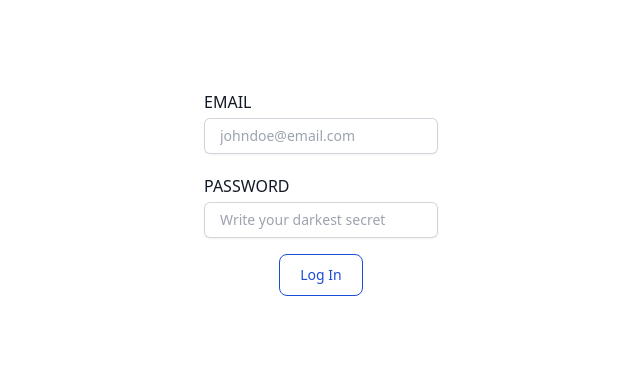
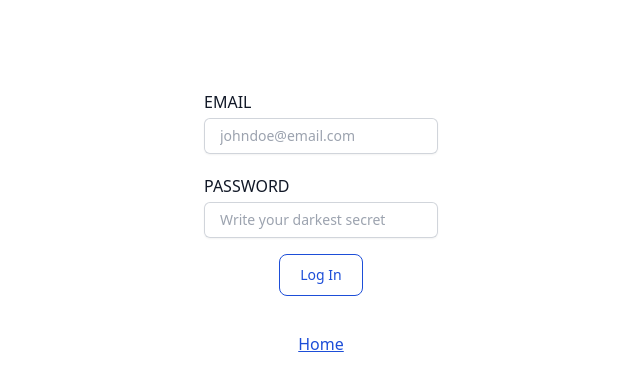
Before and after one commit to rafaelrsi22/support-chat, a React (Create React App) app in the folder client/: page /login in a window 1280 px wide. Shown: the part 286-674 px from the top of the page, without its empty margins (319-959 px from the left). Built offline with nearby package versions, Linux system fonts and the light colour scheme.

Commit message:
Created home link component

```diff
--- a/client/src/App.jsx
+++ b/client/src/App.jsx
@@ -25,7 +25,7 @@ function App() {
                     <Route path="/login" element={<Login />} />
                     <Route path="/signup" element={<Register />} />
                     <Route path="/chat" element={
-                        <ProtectedRoute element={<Chat />} unauthorized={<AccessDenied />} />
+                        <ProtectedRoute element={<Chat />} unauthorized={<Home />} />
                     } />
                 </Routes>
             </BrowserRouter>
--- /dev/null
+++ b/client/src/components/HomeLink.jsx
@@ -0,0 +1,14 @@
+import React from "react"
+import { Link } from "react-router-dom"
+
+function HomeLink() {
+    return (
+        <Link to=".." relative="path">
+            <a type="submit" className="text-blue-700 underline text-base cursor-pointer">
+                Home
+            </a>
+        </Link>
+    );
+}
+
+export default HomeLink;
--- a/client/src/components/LoginForm.jsx
+++ b/client/src/components/LoginForm.jsx
@@ -13,7 +13,8 @@ function LoginForm(props) {
         }}>
             <Input dataType={'email'} onChange={setEmail} />
             <Input dataType={'password'} onChange={setPassword} />
-            <input type="submit" className="text-blue-700 hover:text-white border border-blue-700 hover:bg-blue-800 focus:outline-none font-medium rounded-lg text-sm px-5 py-2.5 text-center mt-4 cursor-pointer" value='Log In' />
+            <input type="submit" className="text-blue-700 hover:text-white border border-blue-700 hover:bg-blue-800 focus:outline-none font-medium rounded-lg text-sm px-5 py-2.5 text-center mt-4  cursor-pointer" value='Log In' />
+            {props.children}
         </form>
     );
 }
--- a/client/src/components/RegisterForm.jsx
+++ b/client/src/components/RegisterForm.jsx
@@ -16,6 +16,7 @@ function RegisterForm(props) {
             <Input dataType={'email'} onChange={setEmail} />
             <Input dataType={'password'} onChange={setPassword} />
             <input type="submit" className="text-white bg-blue-950 hover:text-blue-950 border hover:border-blue-950 hover:bg-white focus:outline-none font-medium rounded-lg text-sm px-5 py-2.5 text-center mt-4 cursor-pointer" value='Subscribe' />
+            {props.children}
         </form>
     );
 }
--- a/client/src/routes/Chat.jsx
+++ b/client/src/routes/Chat.jsx
@@ -25,7 +25,7 @@ function Chat() {
                     const data = await response.json();
 
                     if (data) {
-                        navigate('/')
+                        navigate('/');
                     }
                 }} />
             </div>
--- a/client/src/routes/Login.jsx
+++ b/client/src/routes/Login.jsx
@@ -5,6 +5,7 @@ import { useDispatch } from "react-redux";
 
 import LoginForm from "../components/LoginForm";
 import Header from "../components/Header";
+import HomeLink from "../components/HomeLink";
 
 import { alertActions } from "../reducers/AlertReducer";
 
@@ -37,7 +38,9 @@ function Login() {
                     }
                     navigate('/chat');
                 }
-            }} />
+            }}>
+                <HomeLink />
+            </LoginForm>
         </div>
         :
         <Navigate to='/chat' />
--- a/client/src/routes/Register.jsx
+++ b/client/src/routes/Register.jsx
@@ -5,6 +5,7 @@ import { useDispatch } from "react-redux";
 
 import RegisterForm from "../components/RegisterForm";
 import Header from "../components/Header";
+import HomeLink from "../components/HomeLink";
 
 import { alertActions } from "../reducers/AlertReducer";
 
@@ -37,7 +38,10 @@ function Register() {
                     }
                     navigate('/chat');
                 }
-            }} />
+            }}>
+                <HomeLink />
+            </RegisterForm>
+
         </div>
         :
         <Navigate to='/chat' />
```
Also changed, not shown: 1 other file (tests, documents, lock files or other folders).
